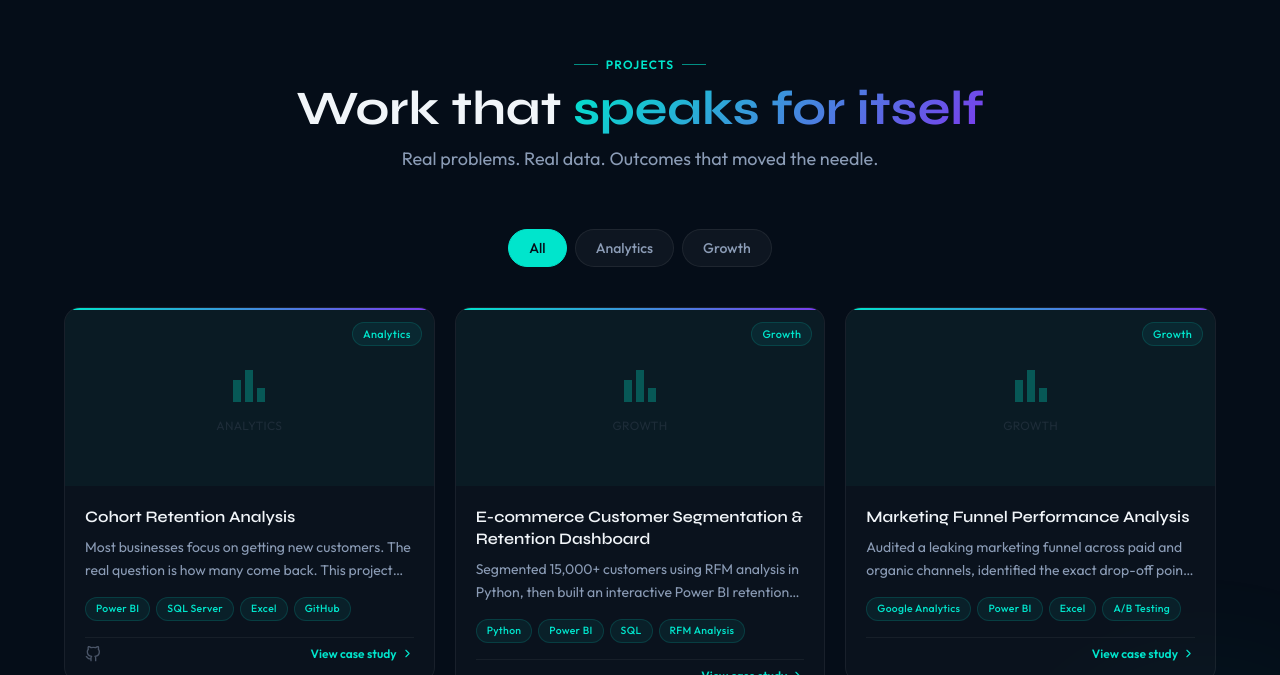
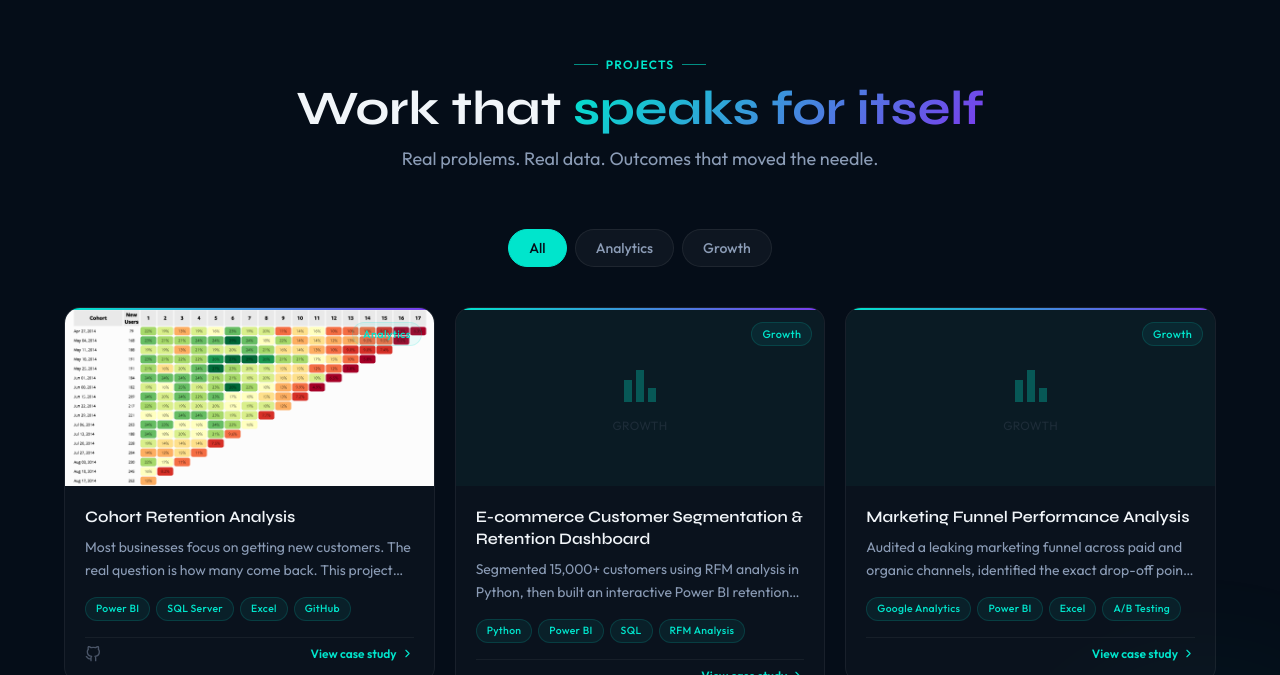
Before and after one commit to Akorede-Q/Akorede-Q.github.io, a React (Vite) app: page / in a window 1280 px wide. Shown: the part 2745-3420 px from the top of the page. Built offline with nearby package versions, Linux system fonts and the light colour scheme.

Commit message:
Add image path for cohort analysis project

```diff
--- a/src/data/projects.js
+++ b/src/data/projects.js
@@ -42,7 +42,7 @@ export const projects = [
       { label: 'Retention Rate', value: '65.23%' },
     ],
     tools: ['Power BI', 'Microsoft Excel', 'SQL Server'],
-    image: null,
+    image: './cohortanalysis.png',
     github: 'https://github.com/Akorede-Q/Cohort-Retention-Analysis',
     live: null,
     featured: true,
```
